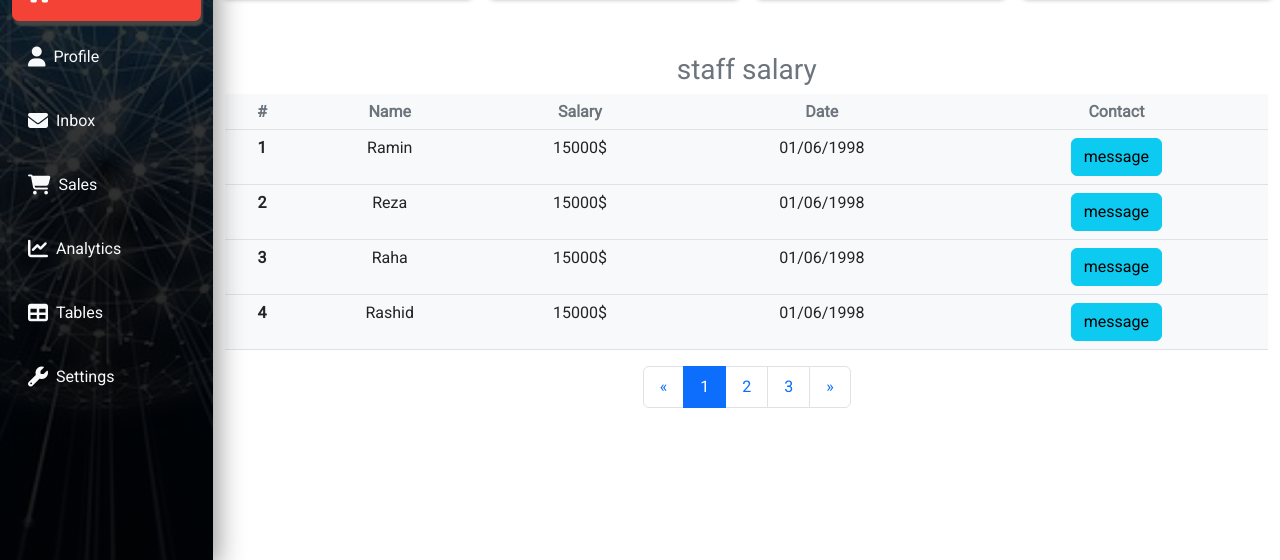
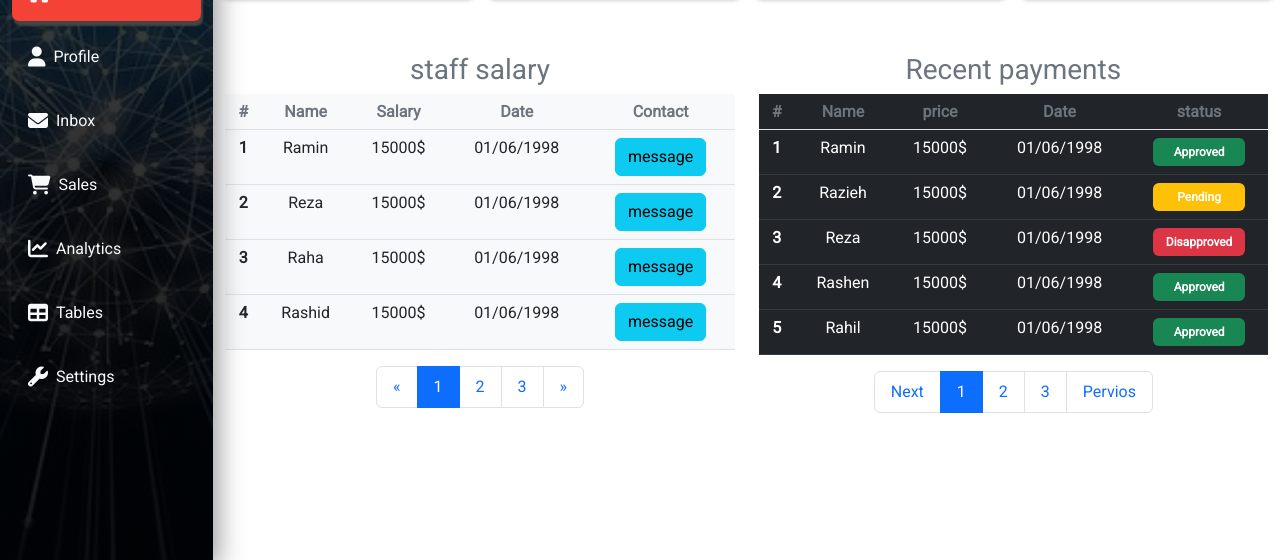
Before and after one commit to Jordano98/frontend-landing-page-and-admin-dashboard-, a plain HTML site: page ADMIN_DASHBOARD/project-2.html in a window 1280 px wide. Shown: the part 240-800 px from the top of the page. Drawn offline with Linux system fonts and the light colour scheme.

Commit message:
bootstrap-project2-tables2

```diff
--- a/ADMIN_DASHBOARD/project-2.html
+++ b/ADMIN_DASHBOARD/project-2.html
@@ -180,7 +180,7 @@
             <div class="row mb-5">
                 <div class="col-lg-9 col-xl-10 col-md-8 ms-auto ">
                     <div class="row">
-                        <div class="col-12">
+                        <div class="col-12 col-xl-6 mb-xl-0">
                             <h3 class=" text-muted text-center">staff salary</h3>
                             <table class=" table bg-light text-center">
                                 <thead>
@@ -251,11 +251,88 @@
                                     </a></li>
                                 </ul>
                             </nav>
-                            <!-- oagination end -->
+                            <!-- pagination end -->
                         </div>
 
-                        <div class="col-12">
+                        <div class="col-12 mb-4 col-xl-6 mb-xl-0">
+                            <h3 class=" text-muted text-center">Recent payments</h3>
+                            <table class=" table bg-light text-center table-dark table-hover">
+                                <thead>
+                                    <tr class=" text-muted border-bottom">
+                                        <th> # </th>
+                                        <th> Name </th>
+                                        <th> price </th>
+                                        <th> Date </th>
+                                        <th> status </th>
+                                    </tr>
+                                </thead>
+                                <tbody>
+                                    <tr>
+                                        <th>1</th>
+                                        <td>Ramin</td>
+                                        <td>15000$</td>
+                                        <td>01/06/1998</td>
+                                        <td><span class=" badge bg-success w-75 p-2">Approved</span></td>
+                                    </tr>
 
+                                    <tr>
+                                        <th>2</th>
+                                        <td>Razieh</td>
+                                        <td>15000$</td>
+                                        <td>01/06/1998</td>
+                                        <td><span class=" badge bg-warning w-75 p-2">Pending</span></td>
+                                    </tr>
+
+                                    <tr>
+                                        <th>3</th>
+                                        <td>Reza</td>
+                                        <td>15000$</td>
+                                        <td>01/06/1998</td>
+                                        <td><span class=" badge bg-danger w-75 p-2">Disapproved</span></td>
+                                    </tr>
+
+                                    <tr>
+                                        <th>4</th>
+                                        <td>Rashen</td>
+                                        <td>15000$</td>
+                                        <td>01/06/1998</td>
+                                        <td><span class=" badge bg-success w-75 p-2">Approved</span></td>
+                                    </tr>
+
+                                    <tr>
+                                        <th>5</th>
+                                        <td>Rahil</td>
+                                        <td>15000$</td>
+                                        <td>01/06/1998</td>
+                                        <td><span class=" badge bg-success w-75 p-2">Approved</span></td>
+                                    </tr>
+                                </tbody>
+                            </table>
+                            <!-- pagination start -->
+                            <nav>
+                                <ul class=" pagination justify-content-center">
+                                    <li class=" page-item"><a href="#" class=" page-link py-2 px-3">
+                                        <span>Next</span>
+                                    </a></li>
+
+                                    <li class=" page-item active"><a href="#" class=" page-link py-2 px-3">
+                                        <span>1</span>
+                                    </a></li>
+
+                                    <li class=" page-item"><a href="#" class=" page-link py-2 px-3">
+                                        <span>2</span>
+                                    </a></li>
+
+                                    <li class=" page-item"><a href="#" class=" page-link py-2 px-3">
+                                        <span>3</span>
+                                    </a></li>
+
+                                    <li class=" page-item"><a href="#" class=" page-link py-2 px-3">
+                                        <span>Pervios</span>
+                                    </a></li>
+                                </ul>
+                            </nav>
+                            <!-- pagination end -->
                         </div>
                     </div>
                 </div>
```
